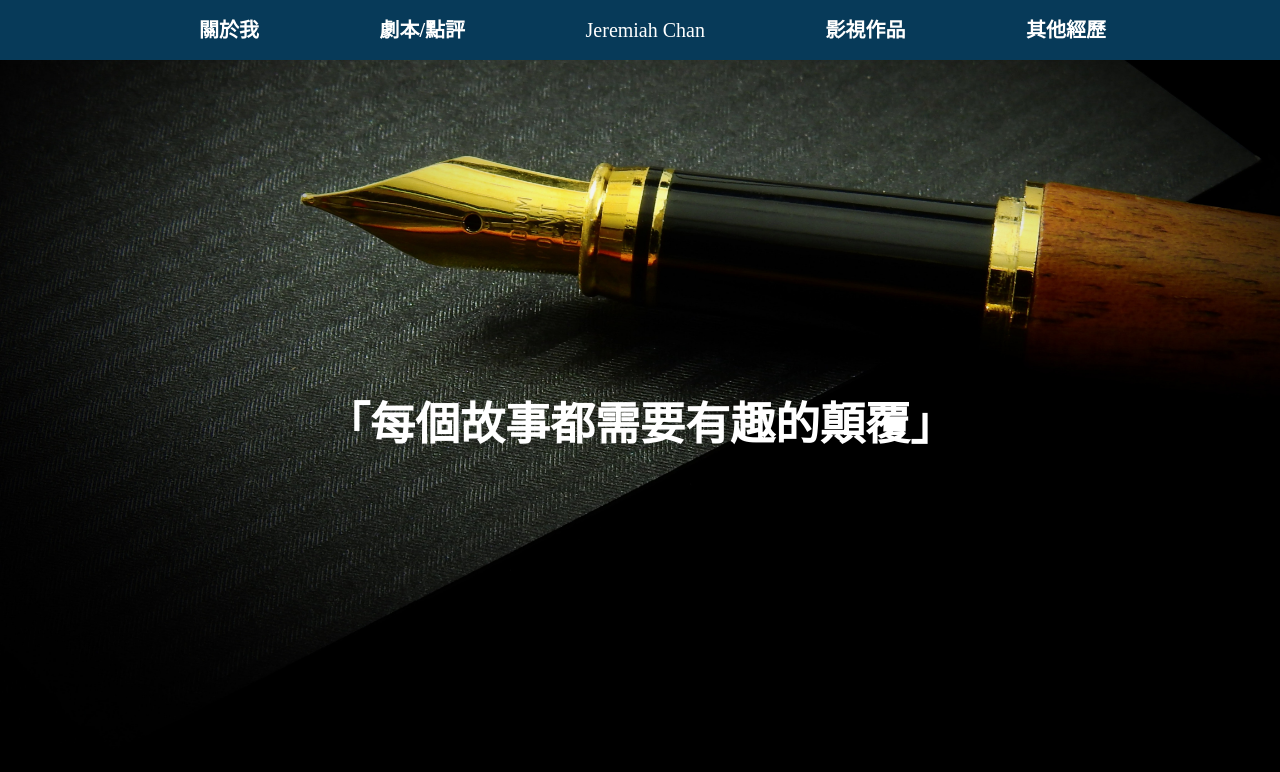
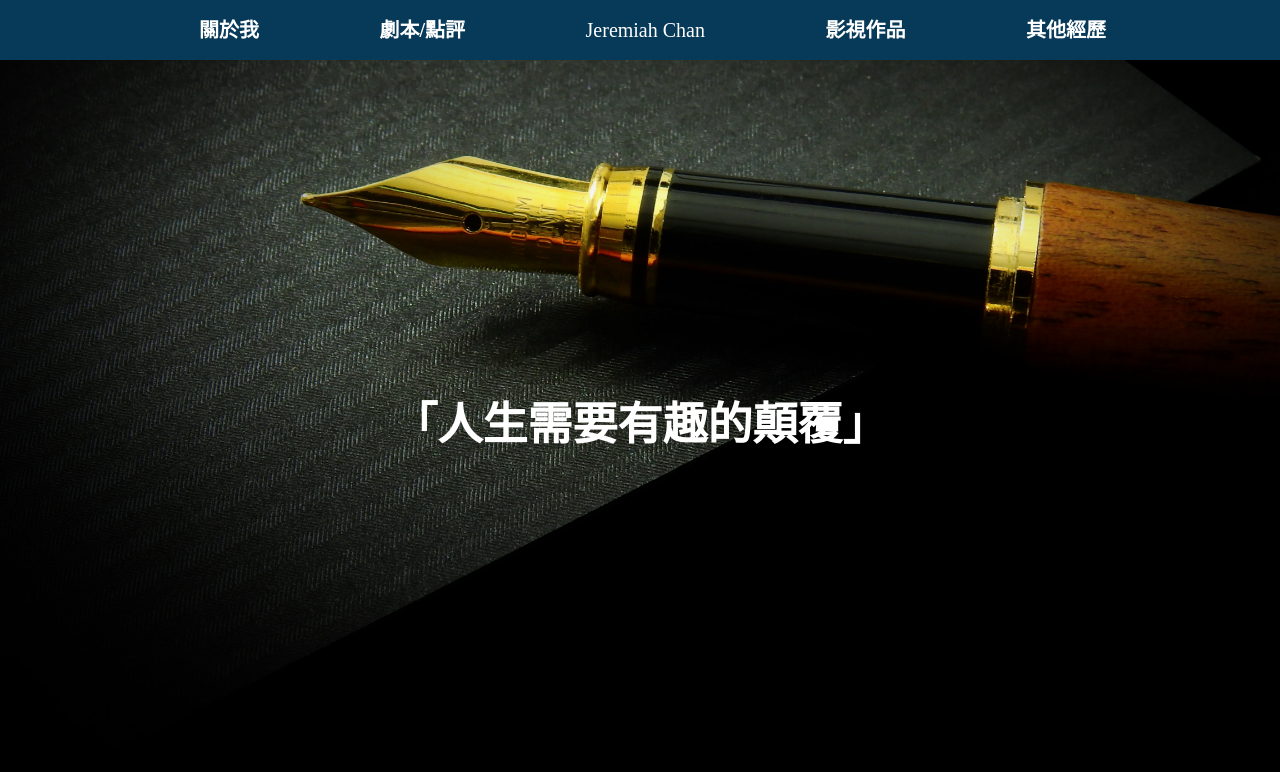
Before and after one commit to DADA2816/screenwriter-jeremiah, a plain HTML site: page index.html in a window 1280 px wide. Shown: the top 772 px of the page. Drawn offline with nearby package versions, Linux system fonts and the light colour scheme.

Commit message:
perfectly complete

```diff
--- a/index.html
+++ b/index.html
@@ -44,7 +44,7 @@
     <!-- main -->
     <div class="index">
         <div class="banner d-flex aic jcc">
-            <h2 class="slogan white fwb tac">「每個故事都需要有趣的顛覆」</h2>
+            <h2 class="slogan white fwb tac">「人生需要有趣的顛覆」</h2>
         </div>
 
         <div class="bg-note">
```
